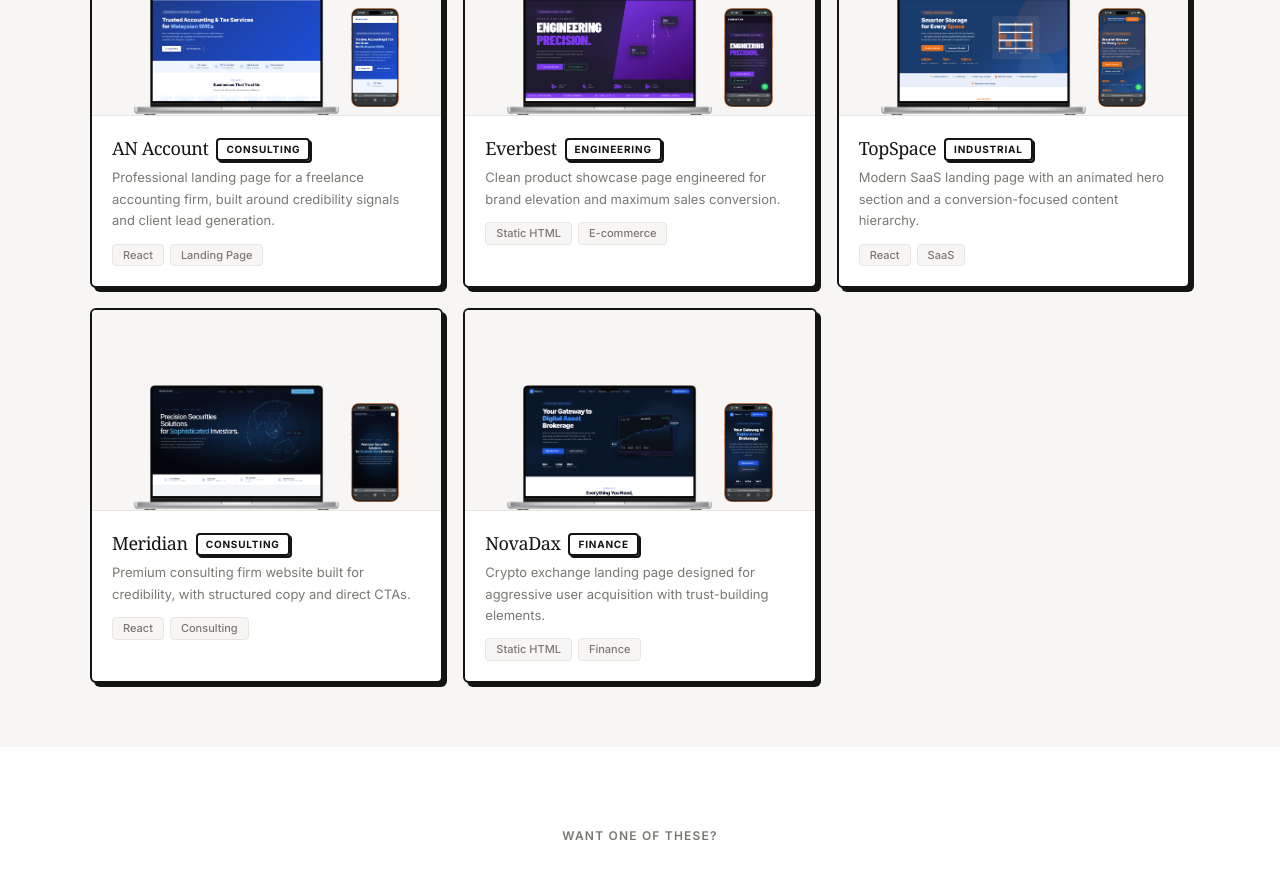
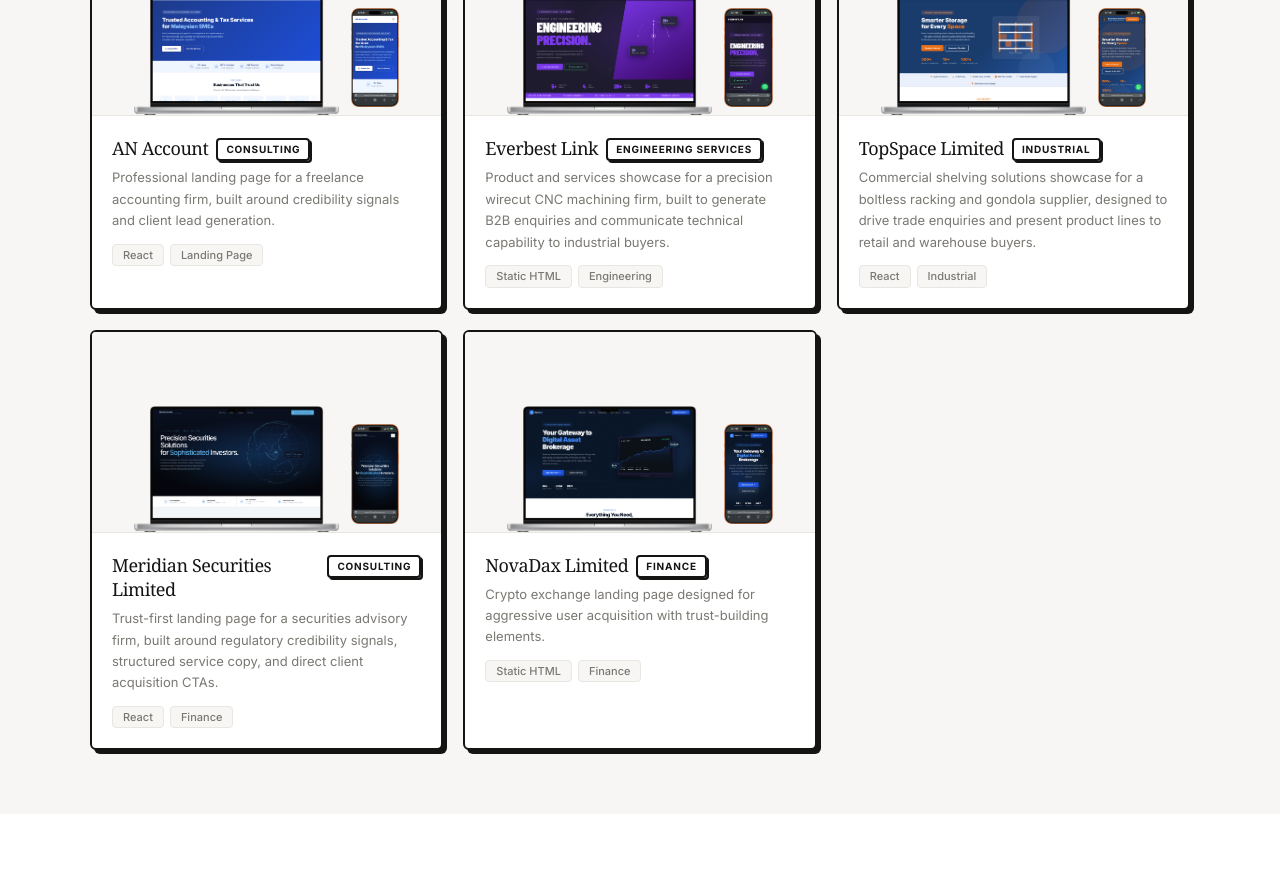
Before and after one commit to victornwy/vnbuildr.com, a Next.js app: page /portfolio in a window 1280 px wide. Shown: the part 620-1497 px from the top of the page. Built offline with nearby package versions, Linux system fonts and the light colour scheme.

Commit message:
Update portfolio project names, categories, descriptions and tags
Co-Authored-By: Claude Sonnet 4.6 <noreply@anthropic.com>

```diff
--- a/src/app/portfolio/page.tsx
+++ b/src/app/portfolio/page.tsx
@@ -17,34 +17,34 @@ const projects = [
   },
   {
     id: 2,
-    name: "Everbest",
-    category: "Engineering",
-    description: "Clean product showcase page engineered for brand elevation and maximum sales conversion.",
-    tags: ["Static HTML", "E-commerce"],
+    name: "Everbest Link",
+    category: "Engineering Services",
+    description: "Product and services showcase for a precision wirecut CNC machining firm, built to generate B2B enquiries and communicate technical capability to industrial buyers.",
+    tags: ["Static HTML", "Engineering"],
     macbook: "/portfolio-mockups/everbest-macbook.png",
     iphone: "/portfolio-mockups/everbest-iphone.png",
   },
   {
     id: 3,
-    name: "TopSpace",
+    name: "TopSpace Limited",
     category: "Industrial",
-    description: "Modern SaaS landing page with an animated hero section and a conversion-focused content hierarchy.",
-    tags: ["React", "SaaS"],
+    description: "Commercial shelving solutions showcase for a boltless racking and gondola supplier, designed to drive trade enquiries and present product lines to retail and warehouse buyers.",
+    tags: ["React", "Industrial"],
     macbook: "/portfolio-mockups/top-space-macbook.png",
     iphone: "/portfolio-mockups/topspace-iphone.png",
   },
   {
     id: 4,
-    name: "Meridian",
+    name: "Meridian Securities Limited",
     category: "Consulting",
-    description: "Premium consulting firm website built for credibility, with structured copy and direct CTAs.",
-    tags: ["React", "Consulting"],
+    description: "Trust-first landing page for a securities advisory firm, built around regulatory credibility signals, structured service copy, and direct client acquisition CTAs.",
+    tags: ["React", "Finance"],
     macbook: "/portfolio-mockups/meridian-macbook.png",
     iphone: "/portfolio-mockups/meridian-iphone.png",
   },
   {
     id: 5,
-    name: "NovaDax",
+    name: "NovaDax Limited",
     category: "Finance",
     description: "Crypto exchange landing page designed for aggressive user acquisition with trust-building elements.",
     tags: ["Static HTML", "Finance"],
```
